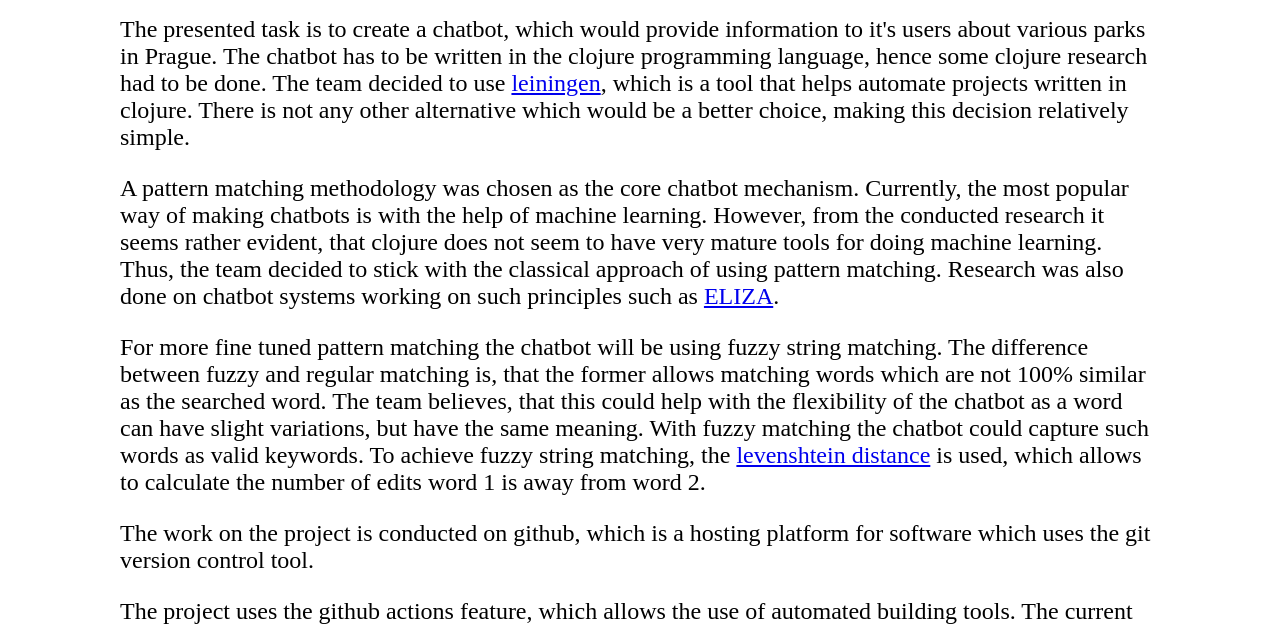
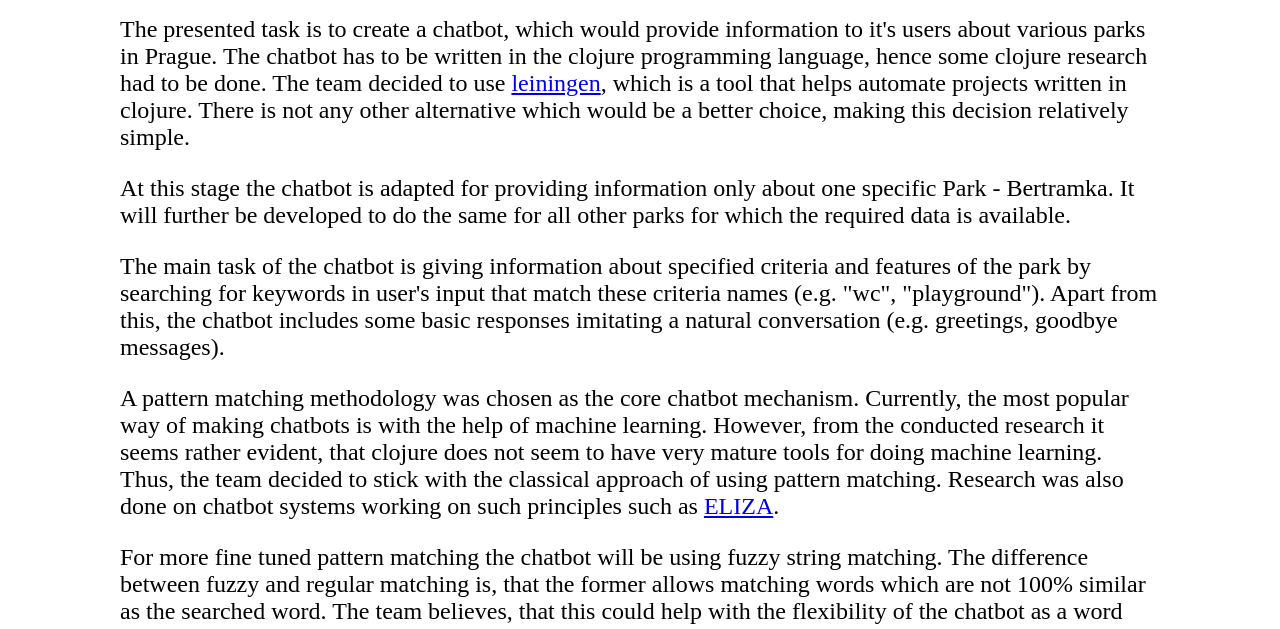
Before and after one commit to adzai/chatbot, a plain HTML site: page docs/index.html in a window 1280 px wide. Shown: the part 123-752 px from the top of the page. Drawn offline with Linux system fonts and the light colour scheme.

Commit message:
Added description of chatbot's functionality

```diff
--- a/docs/index.html
+++ b/docs/index.html
@@ -18,6 +18,16 @@ The team decided to use <a href="https://leiningen.org/">leiningen</a>, which
 is a tool that helps automate projects written in clojure. There
 is not any other alternative which would be a better choice, making
 this decision relatively simple.</p>
+
+<p>At this stage the chatbot is adapted for providing information only about
+one specific Park - Bertramka. It will further be developed to do the same
+for all other parks for which the required data is available.</p>
+
+<p>The main task of the chatbot is giving information about
+specified criteria and features of the park by searching for keywords
+in user's input that match these criteria names (e.g. "wc", "playground").
+Apart from this, the chatbot includes some basic responses imitating a natural
+conversation (e.g. greetings, goodbye messages).</p>
 
 <p>A pattern matching methodology was chosen as the core chatbot
 mechanism. Currently, the most popular way of making chatbots
```
